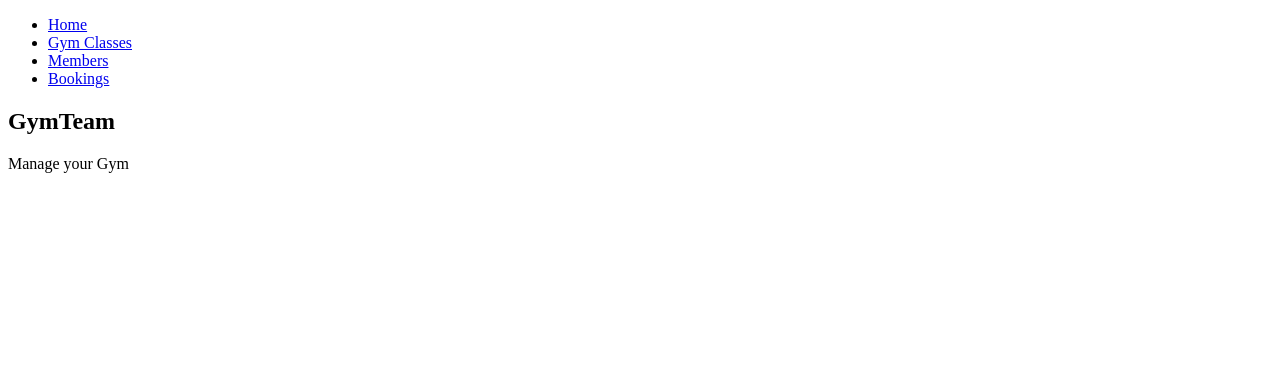
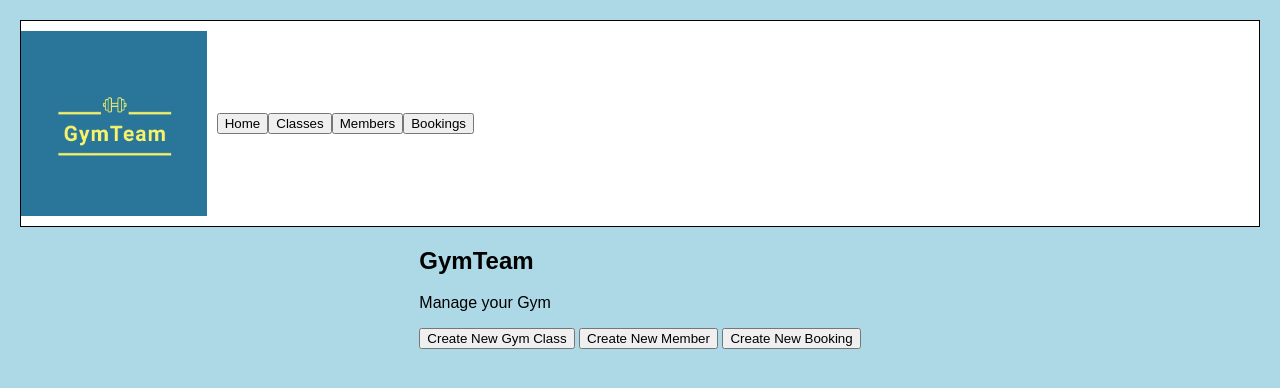
Before and after one commit to emils5/week5-project1-GymTeam, a Flask app: page / in a window 1280 px wide; the page is wider, and only the part inside the window is pictured. Shown: the top 388 px of that part. Run offline with Flask 2, Linux system fonts and the light colour scheme.

Commit message:
some css added, needs repair

```diff
--- /dev/null
+++ b/static/css/style.css
@@ -0,0 +1,37 @@
+#logo {
+    width: 15%;
+    padding: 10px 10px 10px 0px;
+  }
+
+
+header {
+    display: flex;
+    justify-content: flex-start;
+    border: 1px solid black;
+    background-color: white;
+  }
+
+header nav{
+    display: flex;
+    justify-content: space-around;
+    align-items: center;
+    width: 100%;
+    padding-right: 100%;
+  }
+
+body {
+    background-color: lightblue;
+    background-size: cover;
+    background-repeat: no-repeat;
+    color: black;
+    font-family: Arial, Helvetica, sans-serif;
+    padding: 10px;
+    margin: 10px;
+  }
+
+main {
+    display: flex;
+    justify-content: center;
+    align-items: center;
+    top: 50px;
+  }
--- a/templates/base.html
+++ b/templates/base.html
@@ -1,38 +1,29 @@
 <!DOCTYPE html>
 <html>
 <head>
+  <meta charset="UTF-8">
+  <meta name="viewport" content="width=device-width, initial-scale=1.0">
+  <meta http-equiv="X-UA-Compatible" content="ie=edge">
+  <link rel="stylesheet" href="{{ url_for('static', filename='css/style.css') }}">
+
   <title>GymTeam</title>
-  <link href="https://fonts.googleapis.com/css?family=Merriweather|Special+Elite" rel="stylesheet">
-
-
-  <!-- <link rel="stylesheet" href="{{ url_for('static', filename='css/buttons.css') }}">
-  <link rel="stylesheet" href="{{ url_for('static', filename='css/forms.css') }}">
-  <link rel="stylesheet" href="{{ url_for('static', filename='css/style.css') }}">
-  <link rel="stylesheet" href="{{ url_for('static', filename='css/tables.css') }}"> -->
-</head>
-<body>
-<main class="flex flex--row">
-  <nav>
-    <ul>
-      <li>
-        <a href="/">Home</a>
-      </li>
-      <li>
-        <a href="/gym_classes">Gym Classes</a>
-      </li>
-      <li>
-        <a href="/members">Members</a>
-      </li>
-      <li>
-        <a href="/bookings">Bookings</a>
-      </li>
-    </ul>
-  </nav>
+ </head>
+ <body>
+  <header>
+    <img id="logo" src="static/images/logo.png" alt="GymTeam Logo">
+    <nav>
+        <a href="/"> <button>Home</button></a>
+        <a href="/gym_classes"><button>Classes</button></a>
+        <a href="/members"><button>Members</button></a>
+        <a href="/bookings"><button>Bookings</button></a>
+    </nav>
+  </header>
+  <main>
   <section id="content">
       {% block content %}
 
       {% endblock%}
   </section>
   </main>
-</body>
+ </body>
 </html>
--- a/templates/index.html
+++ b/templates/index.html
@@ -1,7 +1,17 @@
 {% extends 'base.html'%}
 
 {% block content %}
+
 <h1>GymTeam</h1>
 
-<p>Manage your Gym</p>
+    <p>Manage your Gym</p>
+
+<div id="main-menu">
+
+    <nav>
+      <a href="/gym_classes/new"><button>Create New Gym Class</button></a>
+      <a href="/members/new"><button >Create New Member</button></a>
+      <a href="/bookings/new"><button>Create New Booking</button></a>
+    </nav>
+  </div>
 {% endblock %}
```
Also changed, not shown: static/images/logo.png (added).
